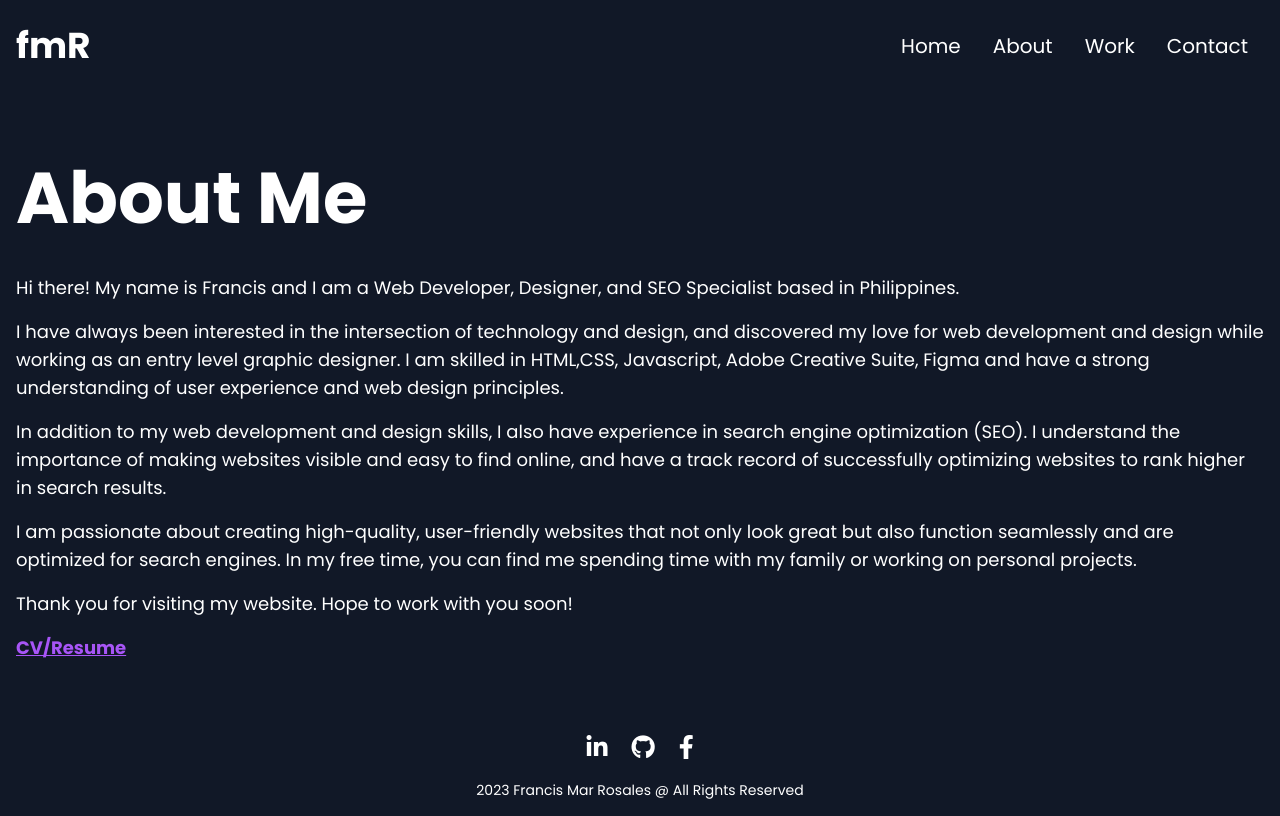
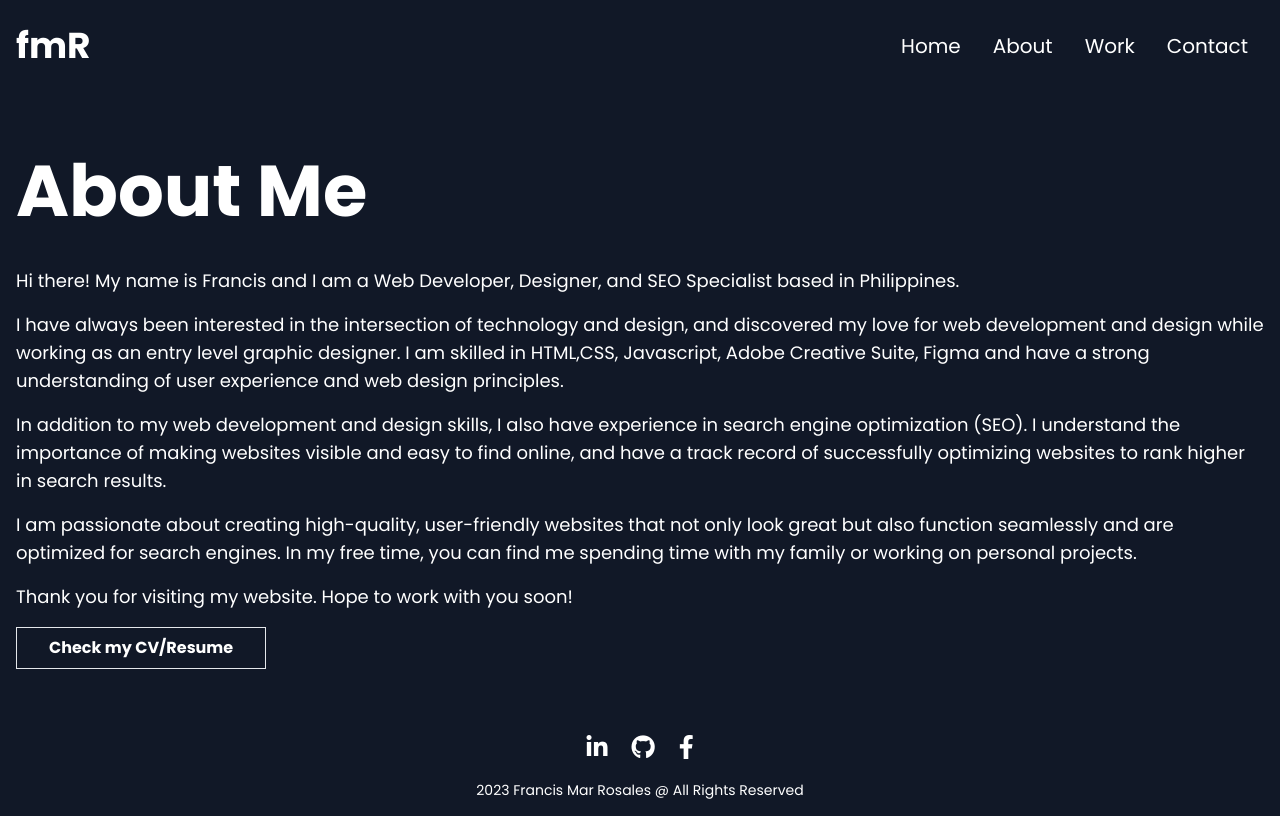
Before and after one commit to kitdea/next-tailwindcss-keithdev, a Next.js app: page /About in a window 1280 px wide. Built offline with nearby package versions, Linux system fonts and the light colour scheme.

Commit message:
added new button for CTA CV/Resume

```diff
--- a/src/pages/About.js
+++ b/src/pages/About.js
@@ -30,7 +30,10 @@ const About = () => {
         </p>
 
           <div>
-            <p className='text-base md:text-lg text-purple-500 underline'><span className='font-bold'><Link href='/Resume'>CV/Resume</ Link></span></p>
+            <button className='text-1xl px-8 py-2 border hover:border-purple-500 hover:text-purple-500 font-bold'>
+              <Link href='/Resume'>Check my CV/Resume</ Link>
+            </button>
+              <p className='text-base md:text-lg text-purple-500 underline'><span className='font-bold'></span></p>
           </div>
         </div>
       </div>
```
